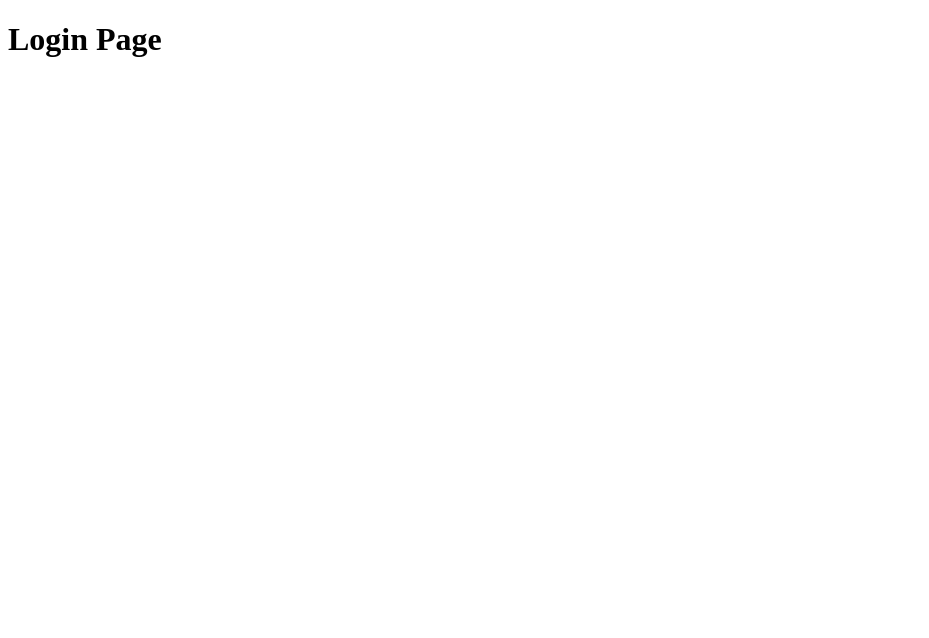
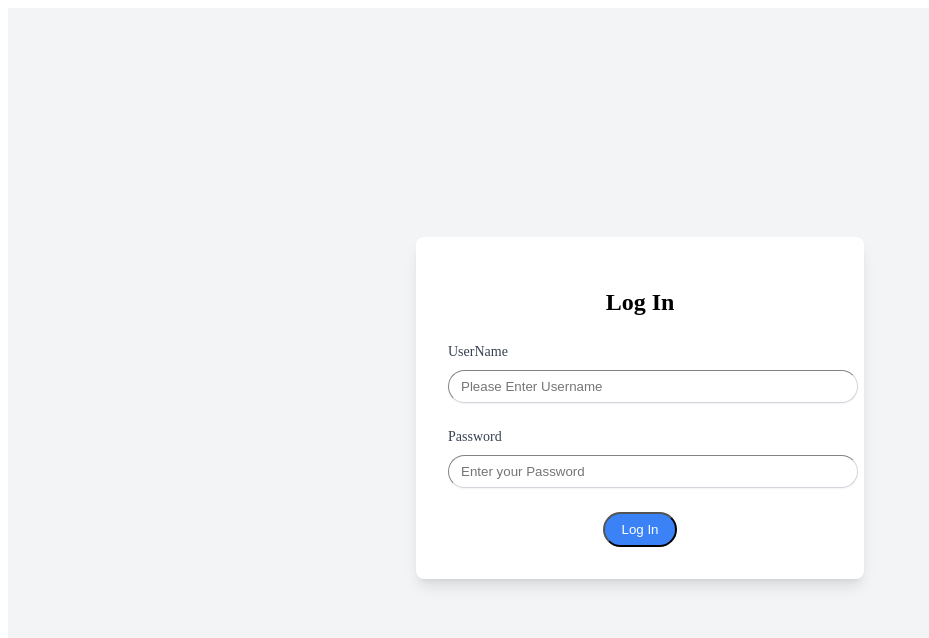
Before and after one commit to MuhammadSami643/Front-End, a React (Vite) app: page /user-auth/login in a window 1280 px wide. Shown: the top 638 px of the page, without its empty margins (0-929 px from the left). Built offline with nearby package versions, Linux system fonts and the light colour scheme.

Commit message:
Login Component designed with the help of Formik, yup package and css applied

```diff
--- /dev/null
+++ b/index.css
@@ -0,0 +1,3 @@
+/* @tailwind base; */
+@tailwind components;
+@tailwind utilities;
--- a/package.json
+++ b/package.json
@@ -12,9 +12,11 @@
   "dependencies": {
     "axios": "^1.7.7",
     "axois": "^0.0.1-security",
+    "formik": "^2.4.6",
     "react": "^18.3.1",
     "react-dom": "^18.3.1",
-    "react-router-dom": "^6.26.1"
+    "react-router-dom": "^6.26.1",
+    "yup": "^1.4.0"
   },
   "devDependencies": {
     "@eslint/js": "^9.8.0",
@@ -30,7 +32,7 @@
     "postcss": "^8.4.45",
     "prettier": "^3.3.3",
     "prettier-plugin-tailwindcss": "^0.6.6",
-    "tailwindcss": "^3.4.10",
+    "tailwindcss": "^3.4.11",
     "vite": "^5.4.0"
   }
 }
--- a/src/App.jsx
+++ b/src/App.jsx
@@ -7,6 +7,7 @@ import LogIn from "./pages/login";
 import SignUp from "./pages/signUp";
 import PrivateRoute from "./components/Private-Route";
 import Layout from "./components/Layout";
+import "../index.css";
 
 // User-Auth -> Nested Routing
 //Index-Route -> A route which has default path like / and by default its value is true, it's a boolean value, It's route exactly like its parent Route, One Index Route for one Parent, rnder when parent URL satisfies
--- /dev/null
+++ b/src/Schema/logIn.jsx
@@ -0,0 +1,20 @@
+//aplly the validations on the login page Input Fields
+
+import * as yup from "yup";
+
+const validpass = /^(?=.*\d)(?=.*[A-Z])(?=.*[a-z]).{8,}$/;
+
+const LogInSchema = yup.object().shape({
+  username: yup.string().min(3).required("Username cannot be empty"),
+  password: yup
+    .string()
+    .min(8)
+    .max(32)
+    .matches(validpass, {
+      message:
+        "Password must be at least 8 characters and mix of letters and numbers",
+    })
+    .required("Please enter your password"),
+});
+
+export default LogInSchema;
--- a/src/components/login.jsx
+++ b/src/components/login.jsx
@@ -0,0 +1,95 @@
+import { useFormik } from "formik";
+import LogInSchema from "../Schema/logIn";
+
+const LogInComponent = () => {
+  const onSubmit = (values, actions) => {
+    console.log("Submitted");
+  };
+
+  const {
+    values,
+    errors,
+    isSubmitting,
+    touched,
+    handleBlur,
+    handleChange,
+    handleSubmit,
+  } = useFormik({
+    initialValues: {
+      username: "",
+      password: "",
+    },
+    validationSchema: LogInSchema,
+    onSubmit,
+  });
+  console.log(errors);
+  console.log(values);
+
+  return (
+    <div className="flex min-h-screen items-center justify-center bg-gray-100">
+      <form
+        onSubmit={handleSubmit}
+        className="w-full max-w-sm rounded-lg bg-white p-8 shadow-lg"
+      >
+        <h1 className="mb-6 text-center text-2xl font-bold">Log In</h1>
+
+        <div className="mb-6">
+          <label
+            htmlFor="username"
+            className="mb-2 block text-sm font-medium text-gray-700"
+          >
+            UserName
+          </label>
+          <input
+            value={values.username}
+            onChange={handleChange}
+            onBlur={handleBlur}
+            type="text"
+            id="username"
+            placeholder="Please Enter Username"
+            className={`w-full rounded-full border px-3 py-2 shadow-sm ${
+              errors.username && touched.username
+                ? "border-2 border-red-400"
+                : "border-gray-300"
+            } focus:outline-none focus:ring-2 focus:ring-blue-500`}
+          />
+          {errors.username && touched.username && (
+            <p className="mt-1 text-sm text-red-500">{errors.username}</p>
+          )}
+        </div>
+
+        <div className="mb-6">
+          <label
+            htmlFor="password"
+            className="mb-2 block text-sm font-medium text-gray-700"
+          >
+            Password
+          </label>
+          <input
+            value={values.password}
+            onChange={handleChange}
+            type="password"
+            id="password"
+            placeholder="Enter your Password"
+            className="w-full rounded-full border border-gray-300 px-3 py-2 shadow-sm hover:bg-blue-100 focus:outline-none focus:ring-2 focus:ring-blue-500"
+          />
+          {errors.password && touched.password && (
+            <p className="mt-1 text-sm text-red-500">{errors.password}</p>
+          )}
+        </div>
+
+        <div className="flex items-center justify-center">
+          <button
+            disabled={isSubmitting}
+            type="submit"
+            className={`rounded-full bg-blue-500 px-4 py-2 text-white hover:bg-black focus:outline-none focus:ring-2 focus:ring-blue-500`}
+          >
+            Log In
+          </button>
+        </div>
+      </form>
+    </div>
+  );
+};
+
+export default LogInComponent;
--- a/src/components/signUp.jsx
+++ b/src/components/signUp.jsx
@@ -1,9 +1,46 @@
 const SignUpComponent = () => {
   return (
     <>
-      <h1>11</h1>
+      <label htmlFor="firstName">First Name</label>
+      <input
+        type="text"
+        id="firstName"
+        placeholder="Please Enter First Name"
+      ></input>
 
-      <h2>22</h2>
+      <label htmlFor="lastName">Last Name</label>
+      <input
+        type="text"
+        id="lastName"
+        placeholder="Please Enter Last Name"
+      ></input>
+
+      <label htmlFor="username">Username</label>
+      <input
+        type="text"
+        id="username"
+        placeholder="Please Enter Username"
+      ></input>
+
+      <label htmlFor="number">Number</label>
+      <input
+        type="text"
+        id="number"
+        placeholder="Please Enter Mobile Number"
+      ></input>
+
+      <label htmlFor="email">Email</label>
+      <input type="text" id="email" placeholder="Please Enter Email"></input>
+
+      <label htmlFor="password">Password</label>
+      <input type="text" id="password" placeholder="Choose Password"></input>
+
+      <label htmlFor="confirmPassword">Re-TypePassword</label>
+      <input
+        type="text"
+        id="confirmPassword"
+        placeholder="Re-Enter Password"
+      ></input>
     </>
   );
 };
--- a/src/main.jsx
+++ b/src/main.jsx
@@ -10,5 +10,5 @@ createRoot(document.getElementById("root")).render(
     <BrowserRouter>
       <App />
     </BrowserRouter>
-  </StrictMode>
+  </StrictMode>,
 );
--- a/src/pages/login.jsx
+++ b/src/pages/login.jsx
@@ -1,7 +1,9 @@
+import LogInComponent from "../components/login";
+
 const LogIn = () => {
   return (
     <>
-      <h1>Login Page </h1>
+      <LogInComponent />
     </>
   );
 };
--- a/src/pages/products.jsx
+++ b/src/pages/products.jsx
@@ -1,6 +1,6 @@
 import axios from "axios";
 import { useEffect, useState } from "react";
-import "../css/product.css";
+import "../Pages-CSS/product.css";
 
 const ProductPage = () => {
   const [products, setProducts] = useState([]); // All products
--- a/tailwind.config.js
+++ b/tailwind.config.js
@@ -1,8 +1,8 @@
 /** @type {import('tailwindcss').Config} */
 export default {
-  content: [],
+  content: ["./index.html", "./src/**/*.{js,ts,jsx,tsx}"],
   theme: {
     extend: {},
   },
   plugins: [],
-}
+};
```
Also changed, not shown: src/Pages-CSS/product.css (renamed from src/css/product.css), 1 other file (tests, documents, lock files or other folders).
